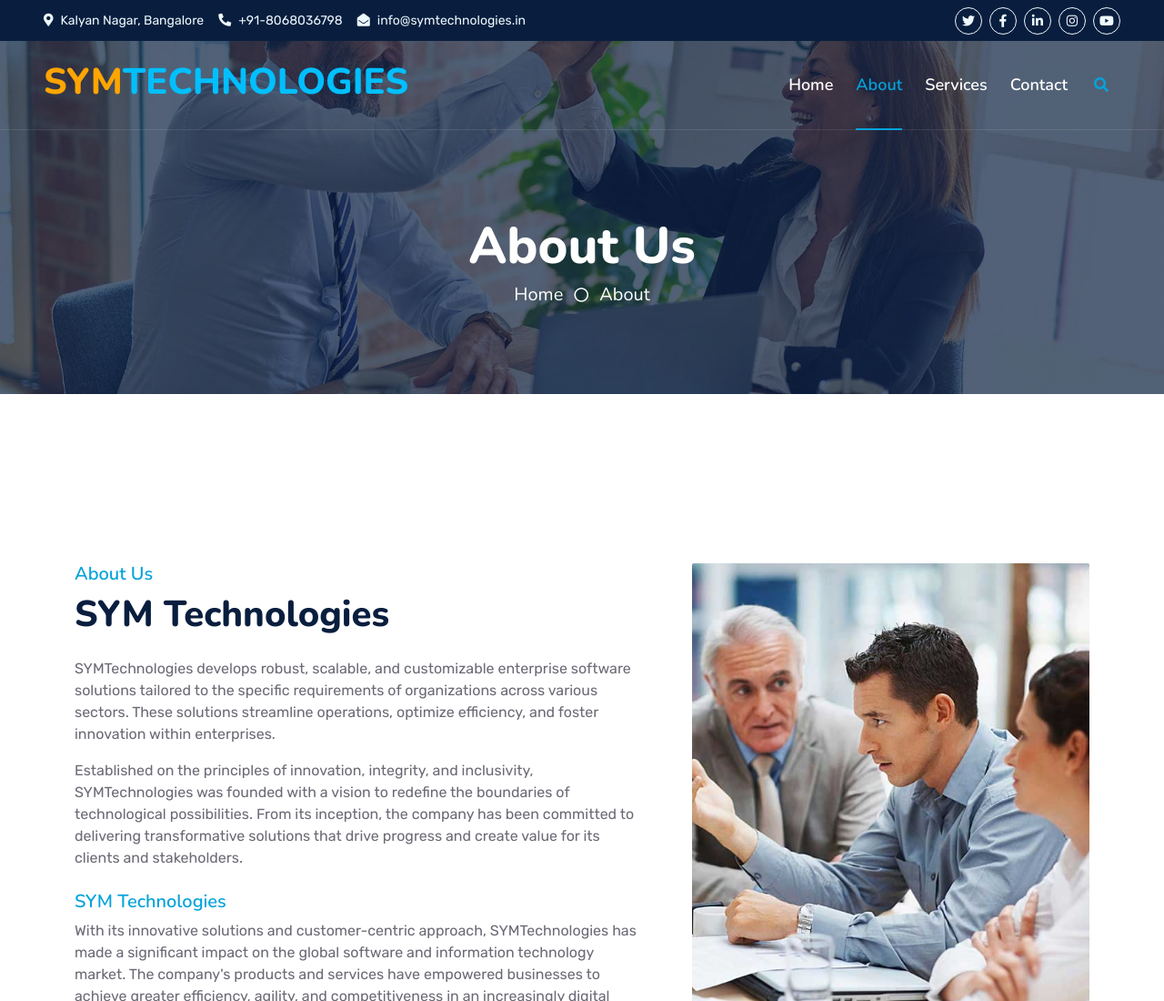
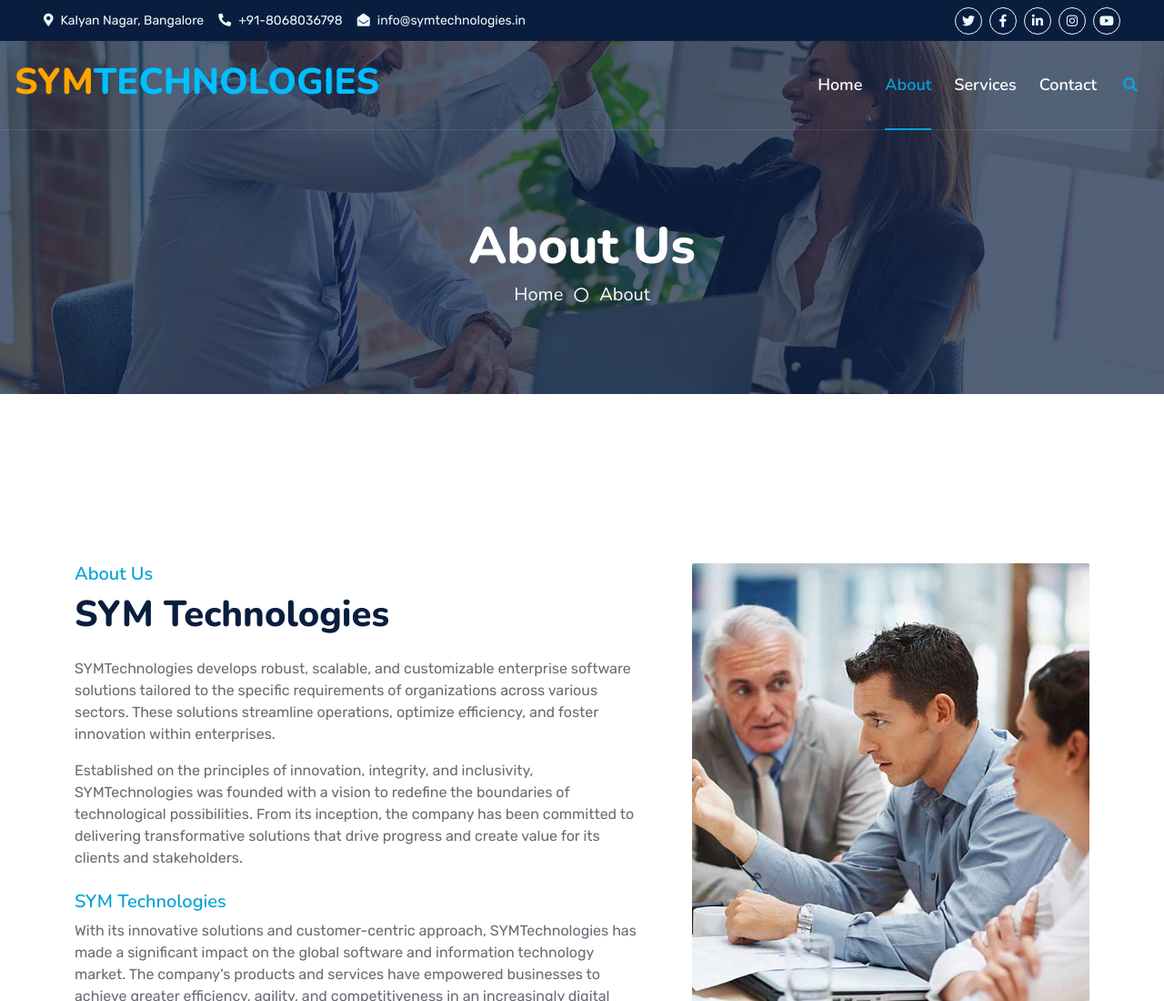
Before and after one commit to Madan150/SYM-Technologies, a plain HTML site: page about.html in a window 1280 px wide. Shown: the top 1100 px of the page at 91% size. Drawn offline with nearby package versions, Linux system fonts and the light colour scheme.

Commit message:
new changes

```diff
--- a/about.html
+++ b/about.html
@@ -74,7 +74,7 @@
 
     <!-- Navbar Start -->
     <div class="container-fluid position-relative p-0">
-        <nav class="navbar navbar-expand-lg navbar-dark px-5 py-3 py-lg-0">
+        <nav class="navbar navbar-expand-lg navbar-dark px-3 py-3 py-lg-0">
             <a href="index.html" class="navbar-brand p-0">
                 <h1 class="sym fw-bold d-block" style="color:orange">SYM<span class="tech"
                         style="color:rgb(0, 191, 255)">TECHNOLOGIES</span> </h1>
```
Also changed, not shown: contact.html (+1 -1 lines), detail.html (+1 -1 lines), feature.html (+1 -1 lines), index.html (+1 -1 lines), price.html (+1 -1 lines), quote.html (+1 -1 lines), service.html (+1 -1 lines), team.html (+1 -1 lines), testimonial.html (+1 -1 lines).
